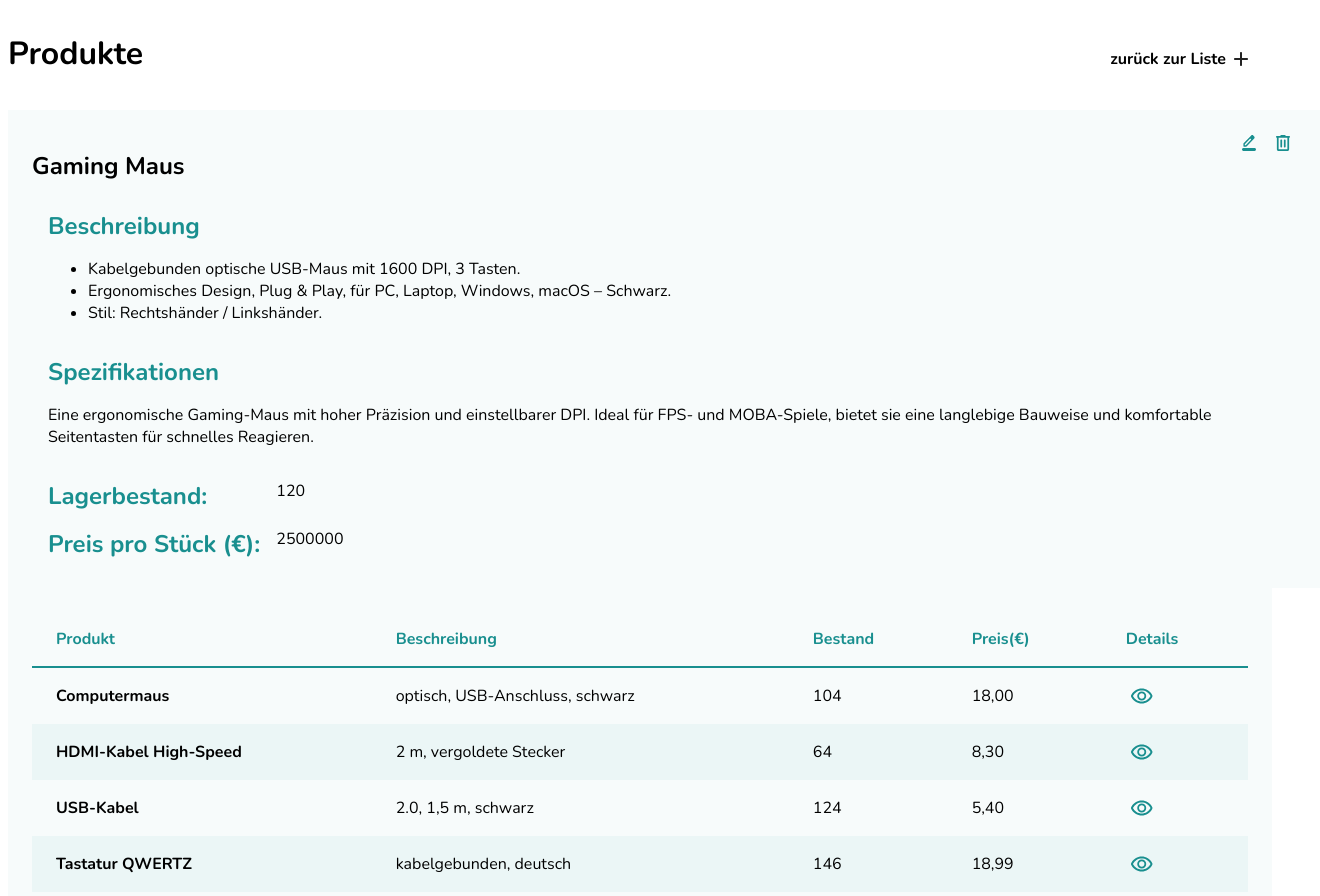
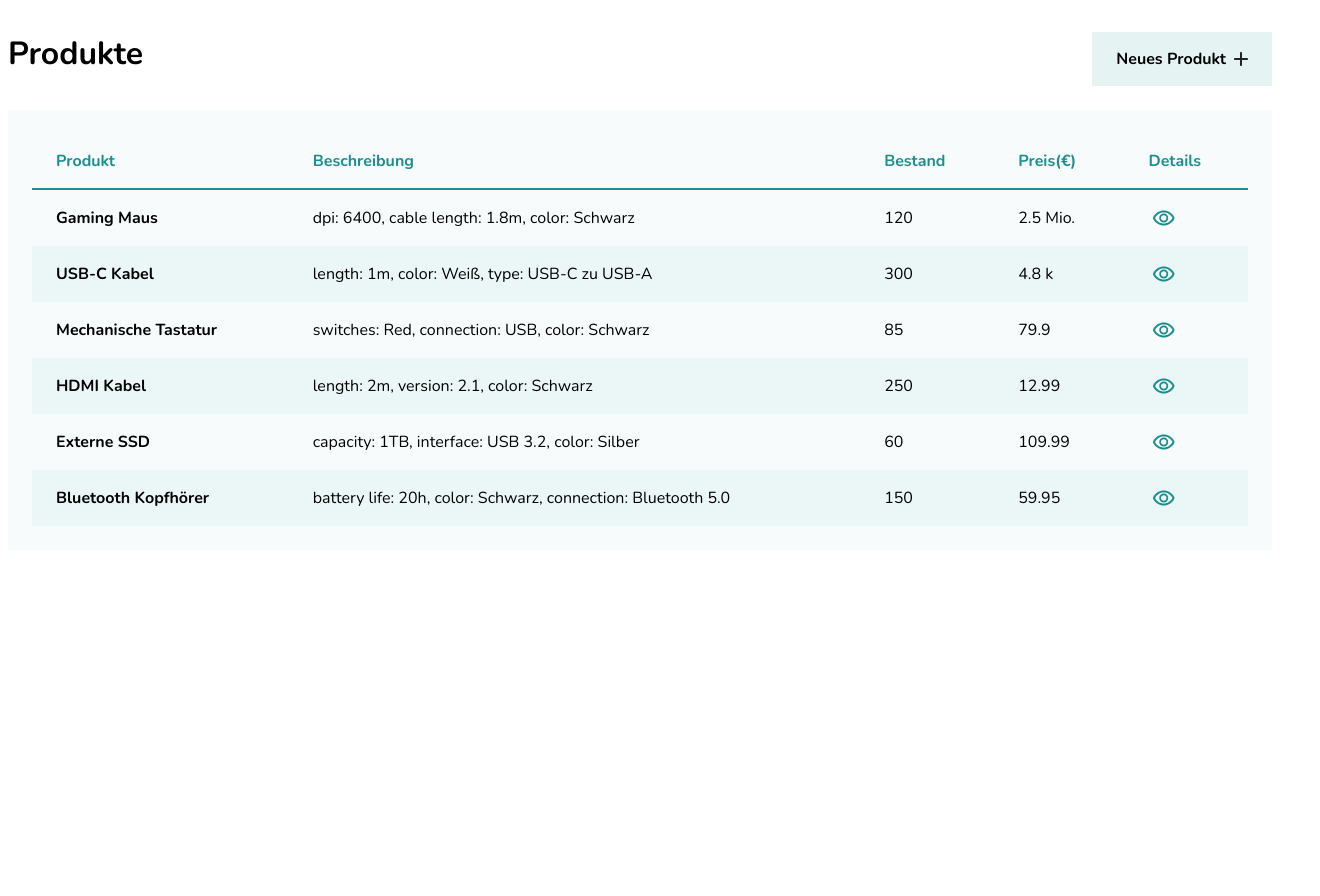
Before and after one commit to ChristopherBraun196/product-list, an Angular app in the folder product-list/: page / in a window 1280 px wide. Shown: the top 896 px of the page, 1320 px wide, since content can reach past the window. After the commit the page ends 800 px from the top, so only its background shows below. Built offline with nearby package versions, Linux system fonts and the light colour scheme.

Commit message:
Praxis @switch // @for // @if

```diff
--- a/product-list/src/app/app.html
+++ b/product-list/src/app/app.html
@@ -1,6 +1,6 @@
 <app-header></app-header>
 
-<app-product-detail></app-product-detail>
+<!-- <app-product-detail></app-product-detail> -->
 
 <app-product-list></app-product-list>
 
@@ -20,7 +20,7 @@
 }@else(){
     <p>'language not found'</p>
 } -->
-
+<!--
 <ul>
 
     @switch (errormsg) {
@@ -42,6 +42,6 @@
   }@empty {
     <li>There are no items.</li>
   }
-</ul>
+</ul> -->
 
 <router-outlet />
--- a/product-list/src/app/layout/header/header.html
+++ b/product-list/src/app/layout/header/header.html
@@ -1,10 +1,44 @@
 <header class="main-header">
   <h1 class="main-header__title">Produkte</h1>
   <a class="btn" [class.btn--primary]="path == ''" [class.btn--secondary]="path == 'detail'">
-    <span>{{btn_text}}</span>
-    <svg xmlns="http://www.w3.org/2000/svg" width="14" height="14" viewBox="0 0 14 14" fill="none">
-      <path
-        d="M6 8H1C0.716667 8 0.479167 7.90417 0.2875 7.7125C0.0958333 7.52083 0 7.28333
+    @if (path != '') {
+      <svg
+        xmlns="http://www.w3.org/2000/svg"
+        width="12"
+        height="12"
+        viewBox="0 0 12 12"
+        fill="none"
+      >
+        <path
+          d="M2.54678 6.94109H10.9176C11.1298 6.94109 11.3077 6.86736 11.4513
+6.71989C11.5948 6.57242 11.6666 6.38968 11.6666 6.17168C11.6666 5.95368 11.5948
+5.77094 11.4513 5.62347C11.3077 5.476 11.1298 5.40226 10.9176
+5.40226H2.54678L6.21719 1.63212C6.367 1.47824 6.43879 1.29871 6.43254 1.09353C6.4263
+0.888349 6.34827 0.708819 6.19846 0.554936C6.04865 0.413876 5.87387 0.34014 5.67412
+0.333728C5.47437 0.327316 5.29958 0.401052 5.14977 0.554936L0.205952
+5.63309C0.131045 5.71003 0.0779867 5.79338 0.0467758 5.88315C0.0155649 5.97291
+-4.1008e-05 6.06909 -4.1008e-05 6.17168C-4.1008e-05 6.27427 0.0155649 6.37044
+0.0467758 6.46021C0.0779867 6.54997 0.131045 6.63333 0.205952 6.71027L5.14977
+11.7884C5.2871 11.9295 5.45876 12 5.66475 12C5.87075 12 6.04865 11.9295 6.19846
+11.7884C6.34827 11.6345 6.42318 11.4518 6.42318 11.2402C6.42318 11.0286 6.34827
+10.8459 6.19846 10.692L2.54678 6.94109Z"
+          fill="#1C1B1F"
+        />
+      </svg>
+    }
+
+    <span>{{ btn_text }}</span>
+
+    @if (path == '') {
+      <svg
+        xmlns="http://www.w3.org/2000/svg"
+        width="14"
+        height="14"
+        viewBox="0 0 14 14"
+        fill="none"
+      >
+        <path
+          d="M6 8H1C0.716667 8 0.479167 7.90417 0.2875 7.7125C0.0958333 7.52083 0 7.28333
 0 7C0 6.71667 0.0958333 6.47917 0.2875 6.2875C0.479167 6.09583 0.716667 6 1 6H6V1C6
 0.716667 6.09583 0.479167 6.2875 0.2875C6.47917 0.0958333 6.71667 0 7 0C7.28333 0
 7.52083 0.0958333 7.7125 0.2875C7.90417 0.479167 8 0.716667 8 1V6H13C13.2833 6
@@ -12,8 +46,9 @@
 7.52083 13.7125 7.7125C13.5208 7.90417 13.2833 8 13 8H8V13C8 13.2833 7.90417 13.5208
 7.7125 13.7125C7.52083 13.9042 7.28333 14 7 14C6.71667 14 6.47917 13.9042 6.2875
 13.7125C6.09583 13.5208 6 13.2833 6 13V8Z"
-        fill="#232323"
-      />
-    </svg>
+          fill="#232323"
+        />
+      </svg>
+    }
   </a>
 </header>
--- a/product-list/src/app/layout/header/header.ts
+++ b/product-list/src/app/layout/header/header.ts
@@ -12,7 +12,7 @@
   btn_text = "Neues Produkt";
 
   ngOnInit() {
-    this.path = 'detail';
+    this.path = '';
     if(this.path == "detail"){
       this.btn_text = "zurück zur Liste";
     }
--- a/product-list/src/app/shared/components/product-list/product-list.html
+++ b/product-list/src/app/shared/components/product-list/product-list.html
@@ -9,35 +9,35 @@
         <th>Details</th>
       </tr>
     </thead>
+
     <tbody>
-      <tr role="link">
-        <td>Computermaus</td>
-        <td>optisch, USB-Anschluss, schwarz</td>
-        <td><span class="badge ok">104</span></td>
-        <td class="price">18,00</td>
-        <td><a class="btn--view" aria-label="Details anzeigen"></a></td>
-      </tr>
-      <tr role="link">
-        <td>HDMI-Kabel High-Speed</td>
-        <td>2 m, vergoldete Stecker</td>
-        <td><span class="badge low">64</span></td>
-        <td class="price">8,30</td>
-        <td><a class="btn--view" aria-label="Details anzeigen"></a></td>
-      </tr>
-      <tr role="link">
-        <td>USB-Kabel</td>
-        <td>2.0, 1,5 m, schwarz</td>
-        <td><span class="badge ok">124</span></td>
-        <td class="price">5,40</td>
-        <td><a class="btn--view" aria-label="Details anzeigen"></a></td>
-      </tr>
-      <tr routerLink="/edit">
-        <td>Tastatur QWERTZ</td>
-        <td>kabelgebunden, deutsch</td>
-        <td><span class="badge ok">146</span></td>
-        <td class="price">18,99</td>
-        <td><a class="btn--view" aria-label="Details anzeigen"></a></td>
-      </tr>
+      @for (item of list; track item.name; let index = $index) {
+        <tr role="link">
+          <td>{{ item.name }}</td>
+          <td>{{ item.specs }}</td>
+          <td>
+            <span class="badge ok">{{ item.stock }}</span>
+          </td>
+          <td class="price">
+            @switch (true) {
+              @case (item.price > 1000000) {
+                {{ item.price / 1000000 }} Mio.
+              }
+              @case (item.price > 1000) {
+                {{ item.price / 1000 }} k
+              }
+              @default {
+                {{ item.price }}
+              }
+            }
+          </td>
+          <td><a class="btn--view" aria-label="Details anzeigen"></a></td>
+        </tr>
+      } @empty {
+        <tr>
+          keine Artikel gefunden :(
+        </tr>
+      }
     </tbody>
   </table>
 </section>
```
